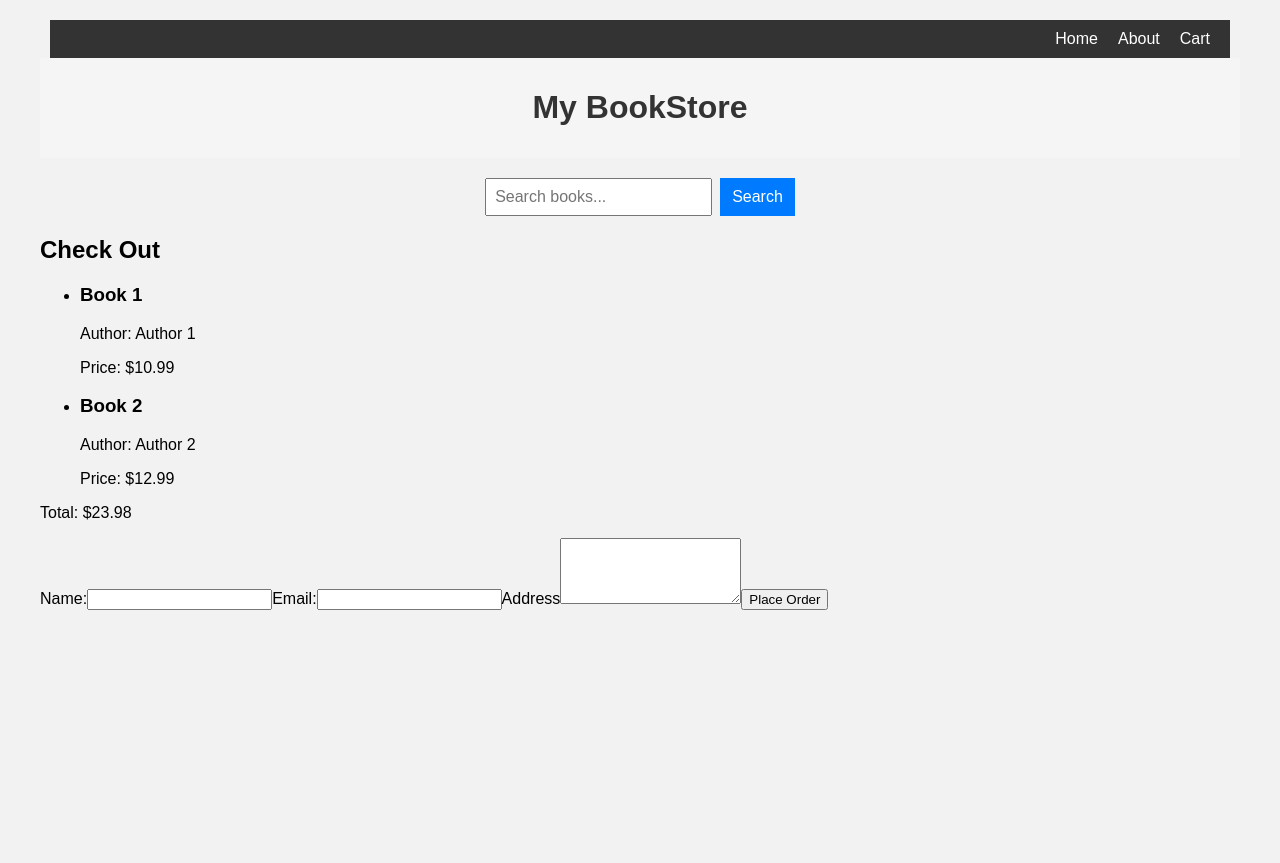
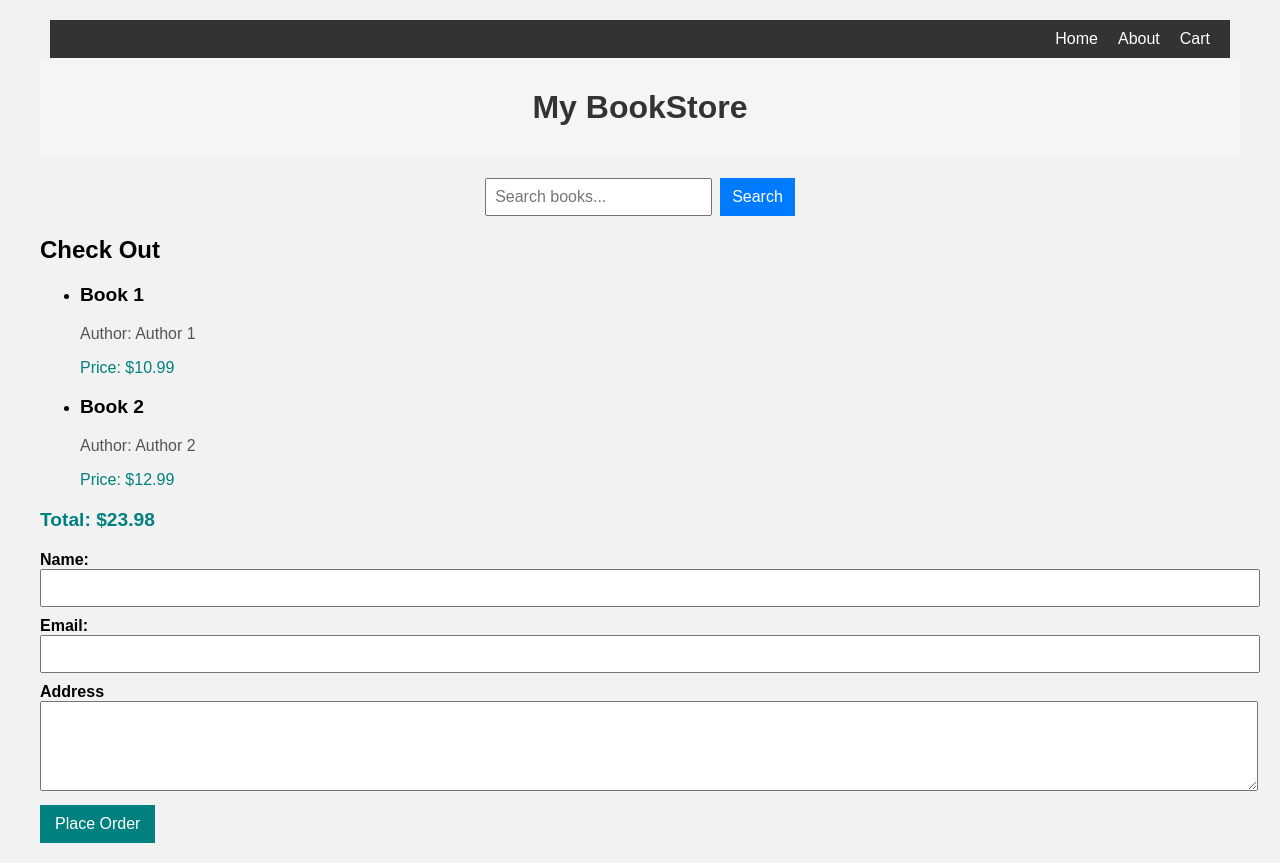
Before and after one commit to vitaliilatka/bookstore-react, a React (Create React App) app: page /checkout in a window 1280 px wide. Before the commit the page ends 800 px from the top, so only its background shows below. Built offline with nearby package versions, Linux system fonts and the light colour scheme.

Commit message:
adding BookCartCheckOut styles

```diff
--- a/src/components/BookCartCheckOut.js
+++ b/src/components/BookCartCheckOut.js
@@ -1,4 +1,5 @@
 import React from "react";
+import styles from '../styles/BookCartCheckOut.module.css';
 
 const BookCartCheckOut = () => {
     const cartItems = [
@@ -15,31 +16,31 @@ const BookCartCheckOut = () => {
     };
 
     return (
-        <div>
-            <h2>Check Out</h2>
+        <div className={styles.handleCheckoutContainer}>
+            <h2 className={styles.checkOutTitle}>Check Out</h2>
             {cartItems.length === 0 ? (
                 <p>Your cart is empty.</p>
             ) : (
                 <div>
-                    <ul>
+                    <ul className={styles.CartItemsList}>
                         {cartItems.map((book) => (
-                            <li key={book.id}>
-                                <h3>{book.title}</h3>
-                                <p3>Author: {book.author}</p3>
-                                <p>Price: ${book.price}</p>
+                            <li key={book.id} className={styles.cartItem}>
+                                <h3 className={styles.cartItemTitle}>{book.title}</h3>
+                                <p className={styles.cartItemAuthor}>Author: {book.author}</p>
+                                <p className={styles.cartItemPrice}>Price: ${book.price}</p>
                             </li>
                         ))}
                     </ul>
-                    <p>Total: ${total.toFixed(2)}</p>
+                    <p className={styles.totalPrice}>Total: ${total.toFixed(2)}</p>
                     {/*Ordering Form */}
                     <form>
-                        <label htmlFor="name">Name:</label>
-                        <input type="text" id="name" required></input>
-                        <label htmlFor="email">Email:</label>
-                        <input type="email" id="email" required></input>
-                        <label htmlFor="address">Address</label>
-                        <textarea id="address" rows="4" required />
-                        <button type="button" onClick={handleCheckout}>Place Order</button>
+                        <label className={styles.formLabel} htmlFor="name">Name:</label>
+                        <input className={styles.formInput} type="text" id="name" required></input>
+                        <label className={styles.formLabel} htmlFor="email">Email:</label>
+                        <input className={styles.formInput} label type="email" id="email" required></input>
+                        <label className={styles.formLabel} htmlFor="address">Address</label>
+                        <textarea className={styles.formTextArea} id="address" rows="4" required />
+                        <button className={styles.checkOutButton} type="button" onClick={handleCheckout}>Place Order</button>
                     </form>
                 </div>
             )}
--- a/src/styles/BookCartCheckOut.module.css
+++ b/src/styles/BookCartCheckOut.module.css
@@ -0,0 +1,69 @@
+.checkOutContainer {
+    border: 1px solid #ccc;
+    padding: 20px;
+    max-width: 400px;
+    margin: 0 auto;
+}
+
+.checkOutTitle {
+    font-size: 1.5rem;
+    font-weight: bold;
+    margin-bottom: 20px;
+}
+
+.cartItemsList {
+    list-style: none;
+    padding: 0;
+    margin: 0;
+}
+
+.cartItemTitle {
+    font-size: 1.2rem;
+    font-weight: bold;
+}
+
+.cartItemAuthor {
+    font-size: 1rem;
+    color: #555;
+}
+
+.cartItemPrice {
+    font-size: 1rem;
+    color: #008080;
+}
+
+.totalPrice {
+    font-size: 1.2rem;
+    font-weight: bold;
+    margin-top: 20px;
+    color: #008080;
+}
+
+.formLabel {
+    font-size: 1rem;
+    font-weight: bold;
+    margin-top: 10px;
+}
+
+.formInput {
+    width: 100%;
+    padding: 8px;
+    font-size: 1rem;
+    margin-bottom: 10px;
+}
+
+.formTextArea {
+    width: 100%;
+    font-size: 1rem;
+    padding: 8px;
+    margin-bottom: 10px;
+}
+
+.checkOutButton {
+    padding: 10px 15px;
+    font-size: 1rem;
+    background-color: #008080;
+    color: #fff;
+    border: none;
+    cursor: pointer;
+}
```
